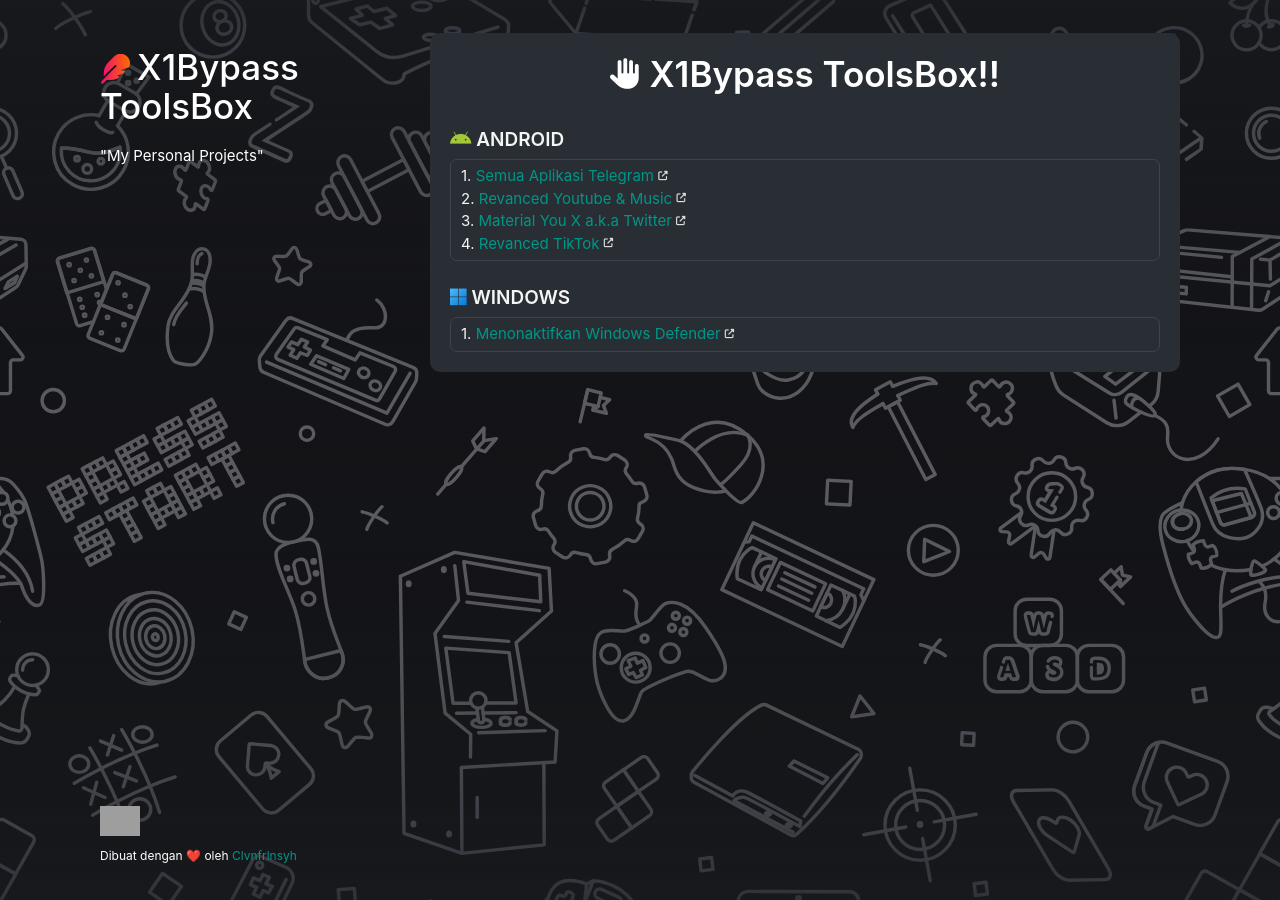
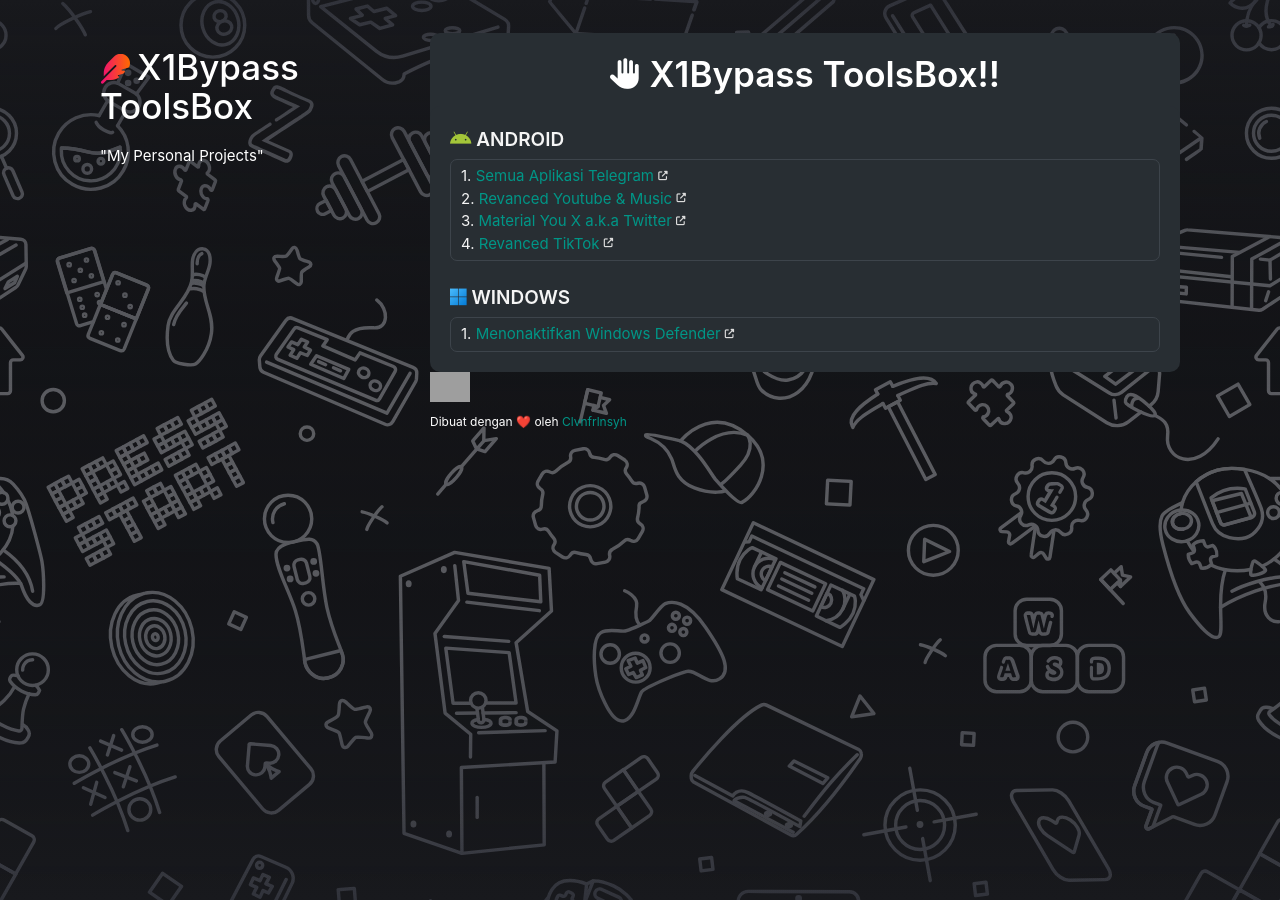
Before and after one commit to Unknown240/coba, a Jekyll site: the page built from index.html, in a window 1280 px wide. Built offline with Jekyll 4.4.1, drawn with Linux system fonts in a browser that asks for light colours; grey boxes are pictures that could not be loaded.

Commit message:
Update default.html

```diff
--- a/_layouts/default.html
+++ b/_layouts/default.html
@@ -18,17 +18,15 @@
       <section>
 
       {{ content }}
-
-    <div class="backtotop"></div>
-
-      </section>
-      <footer>
-
         <div><a href="https://i.ibb.co/ZB98rPr/bixfy.jpg" target="_blank"><img id="wse-buttons-preview" src="https://cdn.trakteer.id/images/embed/trbtn-red-2.png" height="30" style="border: 0px; height: 30px;" alt="Trakteer Saya"></a>
         </div>
         <p style="font-size: 12px; padding: 5px 0">Dibuat dengan ❤️ oleh
           <a href="https://archiveksan.t.me" target="_blank" rel="no-referrer">Clvnfrlnsyh</a>
         </p>
+    <div class="backtotop"></div>
+
+      </section>
+      <footer>
 
       </footer>
     </div>
```
